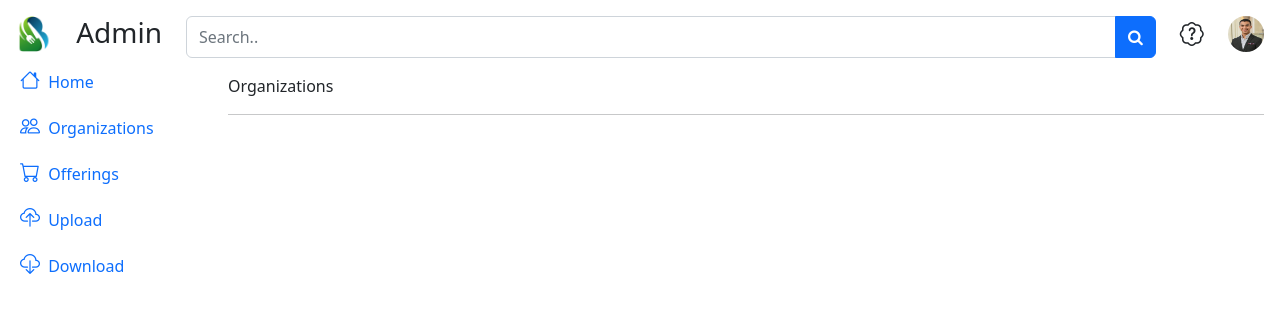
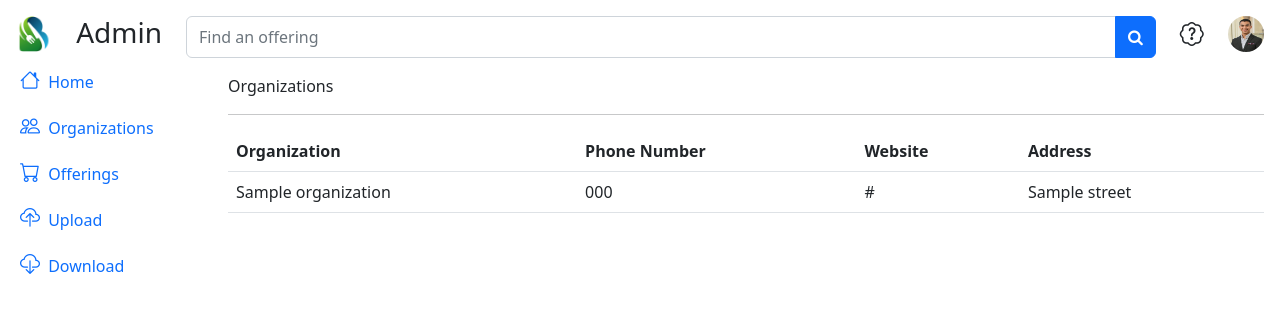
Before and after one commit to aphil311/hudson-food-finder, a Flask app: page /organizations in a window 1280 px wide. Shown: the top 313 px of the page. Run offline with Flask 3, Linux system fonts and the light colour scheme; a database or web service that is not in the repository returns one stand-in record (values such as "Sample title"); some libraries are stand-ins or nearby versions.

Commit message:
organizations table

```diff
--- a/admin-panel/app.py
+++ b/admin-panel/app.py
@@ -33,7 +33,8 @@ def index():
 #-----------------------------------------------------------------------
 @app.route('/organizations', methods=['GET'])
 def searchOrganizations():
-    html_code = flask.render_template('organizations.html')
+    organizations = database.find_organizations()
+    html_code = flask.render_template('organizations.html', organizations=organizations)
     return flask.make_response(html_code)
 
 @app.route('/offerings')
--- a/admin-panel/database.py
+++ b/admin-panel/database.py
@@ -11,6 +11,7 @@ import csv
 import psycopg2
 from decouple import config
 import offering as offmod
+import organization as orgmod
 
 #-----------------------------------------------------------------------
 _DATABASE_URL_ = config('DB_URL')
@@ -94,6 +95,27 @@ def find_offerings(filter):
         for row in table:
             offerings.append(offmod.Offering(row))
     return offerings
+
+#-----------------------------------------------------------------------
+# find_offerings()
+#-----------------------------------------------------------------------
+def find_organizations():
+    # SELECT
+    stmt_str = 'SELECT organizations.org_name, '
+    stmt_str += 'organizations.phone, organizations.website, '
+    stmt_str += 'organizations.street, organizations.zip_code '
+    # FROM
+    stmt_str += 'FROM organizations'
+
+    # Execute query
+    table = query(stmt_str, filter)
+
+    # create offering objects and put them in a list
+    organizations = []
+    if table is not None:
+        for row in table:
+            organizations.append(orgmod.Organization(row))
+    return organizations
 
 #-----------------------------------------------------------------------
 # bulk_update()
--- /dev/null
+++ b/admin-panel/organization.py
@@ -0,0 +1,42 @@
+#!/usr/bin/env python
+
+#-----------------------------------------------------------------------
+# offering.py
+# Authors: Aidan Phillips
+# Represents an offering in the database
+#-----------------------------------------------------------------------
+
+import sys
+
+#-----------------------------------------------------------------------
+# Organization class
+# Represents an organization in the database
+#-----------------------------------------------------------------------
+class Organization:
+    #-------------------------------------------------------------------
+    # __init__()
+    # Constructor for the offering class
+    # Parameters: properties - a list of raw properties pulled directly
+    #                          from the database
+    #-------------------------------------------------------------------
+    def __init__(self, properties):
+        self._org_name = properties[0]
+        self._phone = properties[1]
+        self._website = properties[2]
+        self._street = properties[3]
+        self._zip_code = properties[4]
+
+    #-------------------------------------------------------------------
+    # getter methods
+    #-------------------------------------------------------------------
+    def get_org_name(self):
+        return self._org_name
+
+    def get_phone(self):
+        return self._phone
+
+    def get_website(self):
+        return self._website
+
+    def get_street(self):
+        return self._street
--- a/admin-panel/static/scripts/search-offerings.js
+++ b/admin-panel/static/scripts/search-offerings.js
@@ -31,7 +31,7 @@ function setup() {
   $("#search-bar").on("keypress", function(e) {
       // 13 is *nearly* always the enter key
       if(e.which == 13) {
-          search();
+          searchOfferings();
       }
   });
   $("#search-btn").on("click", searchOfferings);
--- a/admin-panel/templates/button-panel.html
+++ b/admin-panel/templates/button-panel.html
@@ -7,7 +7,7 @@
   </div>
   <div class="col d-flex justify-content-center">
     <div class="input-group">
-      <input class="form-control" id="search-bar" type="text" placeholder="Search.." name="search">
+      <input class="form-control" id="search-bar" type="text" placeholder="Find an offering" name="search">
       <button class="btn btn-primary" id="search-btn" type="submit"><i class="fa fa-search"></i></button>
     </div>
   </div>
--- a/admin-panel/templates/organizations.html
+++ b/admin-panel/templates/organizations.html
@@ -1,6 +1,20 @@
 {% include 'head.html' %}
-<!-- <script src="../static/scripts/search-offerings.js"></script> -->
 <p>Organizations</p>
 <hr>
-<!-- javascript dynamically handles this div -->
+<table class="table table-hover">
+    <tr>
+        <th>Organization</th>
+        <th>Phone Number</th>
+        <th>Website</th>
+        <th>Address</th>
+    </tr>
+    {% for organization in organizations %}
+    <tr>
+        <td>{{ organization.get_org_name() }}</td>
+        <td>{{ organization.get_phone() }}</td>
+        <td>{{ organization.get_website() }}</td>
+        <td>{{ organization.get_street() }}</td>
+    </tr>
+    {% endfor %}
+</table>
 {% include 'foot.html' %}
```
